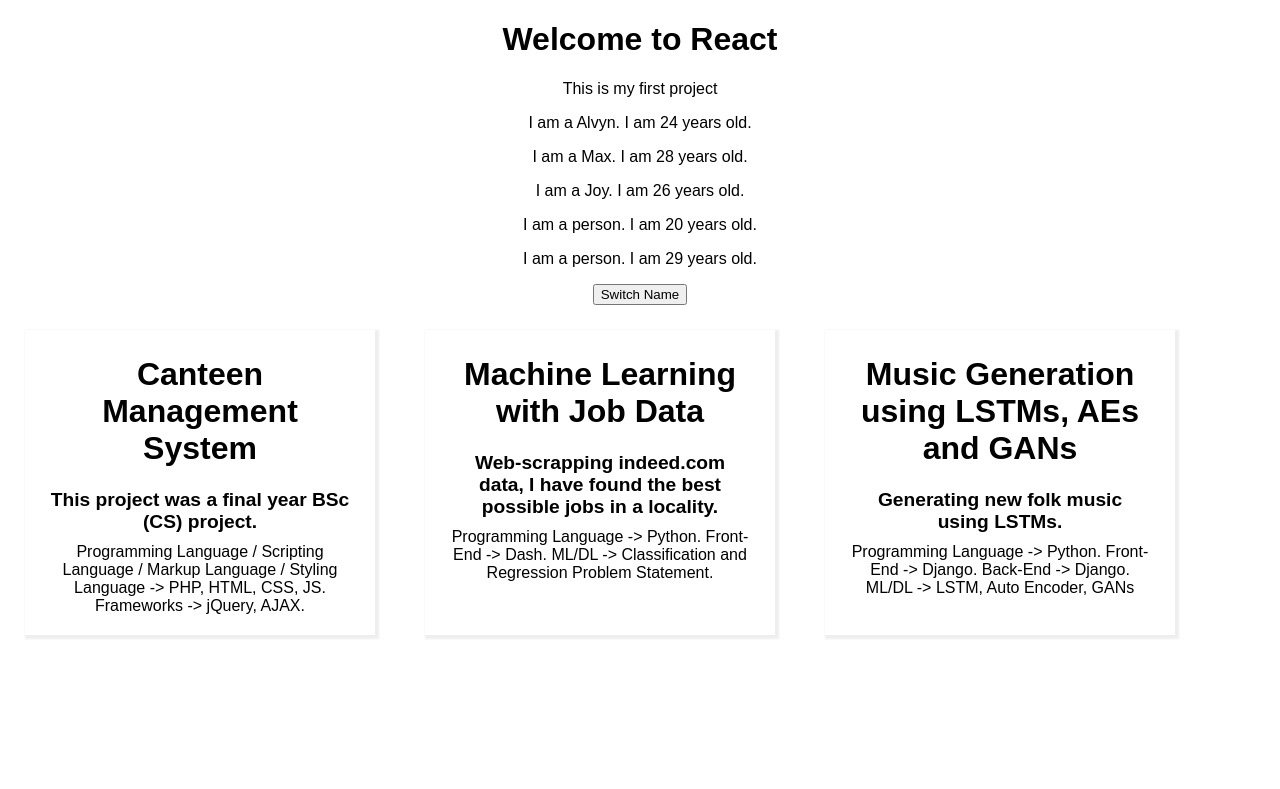
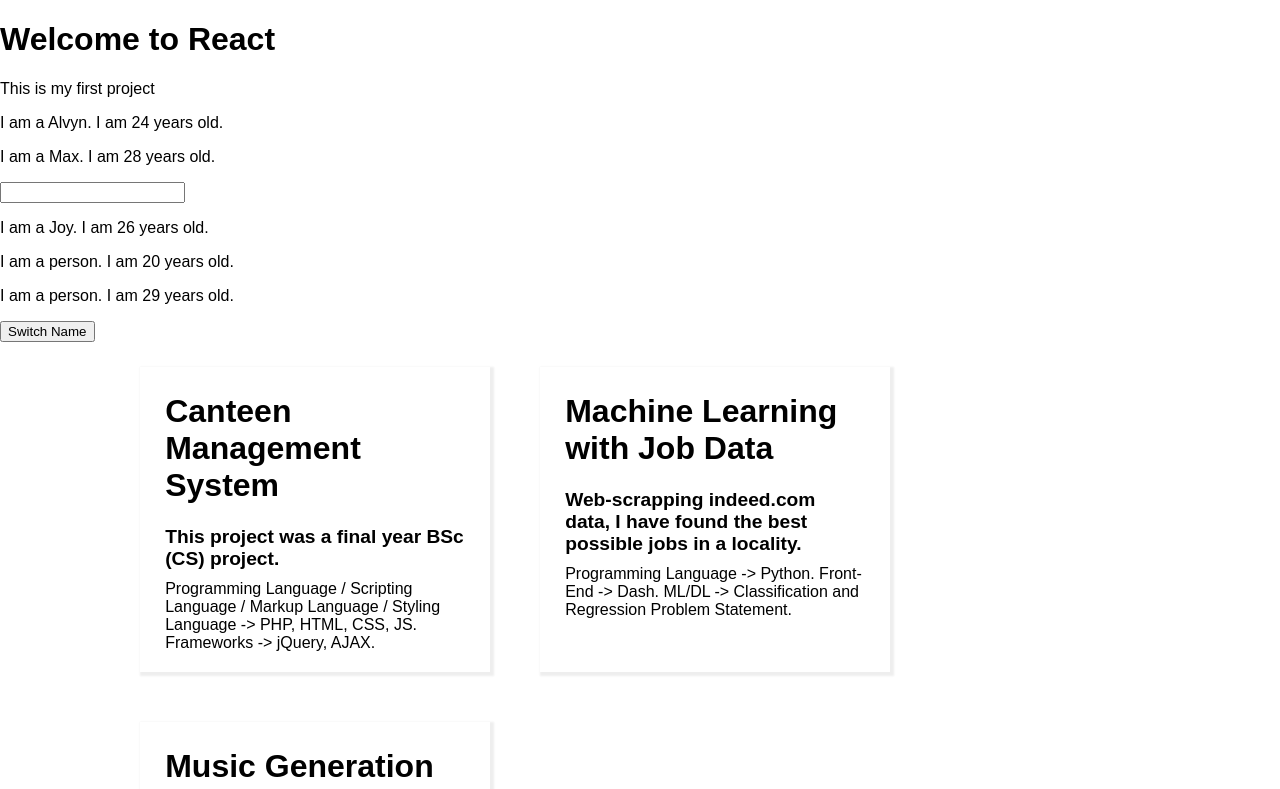
Before and after one commit to alvynabranches/react_bootcamp_workshop, a React (Create React App) app in the folder react-complete-guide/: page / in a window 1280 px wide. Shown: the top 789 px of the page. Built offline with nearby package versions, Linux system fonts and the light colour scheme.

Commit message:
13012021v7

```diff
--- a/react-complete-guide/src/App.js
+++ b/react-complete-guide/src/App.js
@@ -21,17 +21,25 @@ class App extends Component {
 			]
 		});
 	}
+	nameChangedHandler = (event) => {
+		this.setState({
+			persons: [
+				{name: 'Alvyn Abranches', age: 24},
+				{name: event.target.value, age: 28},
+			]
+		});
+	}
 	render() {
 		return (
-			<div className="App">
+			<div className="">
 				<h1 className="App-title">Welcome to React</h1>
 				<p>This is my first project</p>
 				<Person name={this.state.persons[0].name} age={this.state.persons[0].age} click={this.switchNameHandler}/>
- 				<Person name={this.state.persons[1].name} age={this.state.persons[1].age}/>
+ 				<Person name={this.state.persons[1].name} age={this.state.persons[1].age} changed={this.nameChangedHandler}/>
  				<Person name="Joy"/>
  				<Person age="20"/>
  				<Person />
- 				<button onClick={this.switchNameHandler}>Switch Name</button>
+ 				<button onClick={this.switchNameHandler.bind(this, 'Alvyn Abranches')}>Switch Name</button>
 				<div className="all-projects">
 					<Project title="Canteen Management System" desc="This project was a final year BSc (CS) project." details="Programming Language / Scripting Language / Markup Language / Styling Language -> PHP, HTML, CSS, JS. Frameworks -> jQuery, AJAX." />
 					<Project title="Machine Learning with Job Data" desc="Web-scrapping indeed.com data, I have found the best possible jobs in a locality. " details="Programming Language -> Python. Front-End -> Dash. ML/DL -> Classification and Regression Problem Statement."/>
--- a/react-complete-guide/src/Person/Person.js
+++ b/react-complete-guide/src/Person/Person.js
@@ -2,12 +2,23 @@ import React from 'react';
 
 const person = (props) => {
     if(props.name != null && props.age == null) {
+        if(props.changed == null){
             return (
                 <div>
                     <p>I am a {props.name}. I am {Math.floor(Math.random()*30)} years old.</p>
                     <p>{props.children}</p>
                 </div>
             )
+        }
+        else{
+            return (
+                <div>
+                    <p>I am a {props.name}. I am {Math.floor(Math.random()*30)} years old.</p>
+                    <p>{props.children}</p>
+                    <input type="text" onChange={props.changed}></input>
+                </div>
+            )
+        }
     }
     else if(props.name == null && props.age != null) {
         return (
@@ -18,12 +29,23 @@ const person = (props) => {
         )
     }
     else if(props.name != null && props.age != null){
+        if(props.changed == null) {
             return (
                 <div>
                     <p>I am a {props.name}. I am {props.age} years old.</p>
                     <p>{props.children}</p>
                 </div>
             )
+        }
+        else{
+            return (
+                <div>
+                    <p>I am a {props.name}. I am {props.age} years old.</p>
+                    <p>{props.children}</p>
+                    <input type="text" onChange={props.changed}></input>
+                </div>
+            )
+        }
     }
     else {
         return (
--- a/react-complete-guide/src/index.css
+++ b/react-complete-guide/src/index.css
@@ -13,6 +13,7 @@ body {
     padding: 0;
     display: block;
     align-items: center;
+    margin-left: 9%;
 }
 
 .project {
```
Lines whose indentation alone changed are shown as unchanged.
